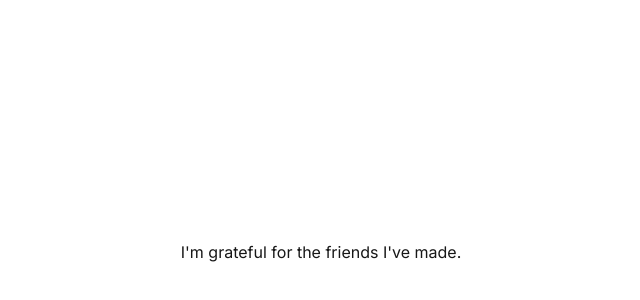
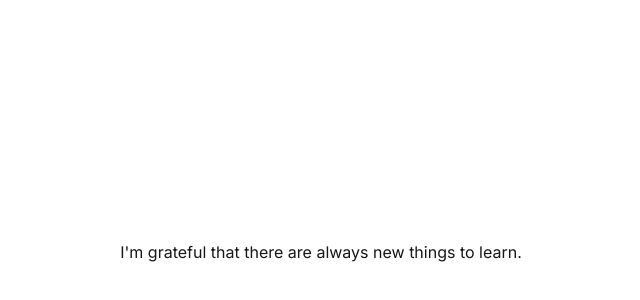
Before and after one commit to arjundabir/gratitude-at-seven-pm, a Next.js app: page / in a window 1280 px wide. Shown: the part 148-448 px from the top of the page, without its empty margins (319-959 px from the left). Built offline with nearby package versions, Linux system fonts and the light colour scheme.

Commit message:
01/04/2025

```diff
--- a/app/page.tsx
+++ b/app/page.tsx
@@ -1,7 +1,7 @@
 export default function Home() {
   return (
     <div className="h-screen w-screen flex items-center justify-center">
-      <p>I&apos;m grateful for the friends I&apos;ve made.</p>
+      <p>I&apos;m grateful that there are always new things to learn.</p>
     </div>
   );
 }
```
